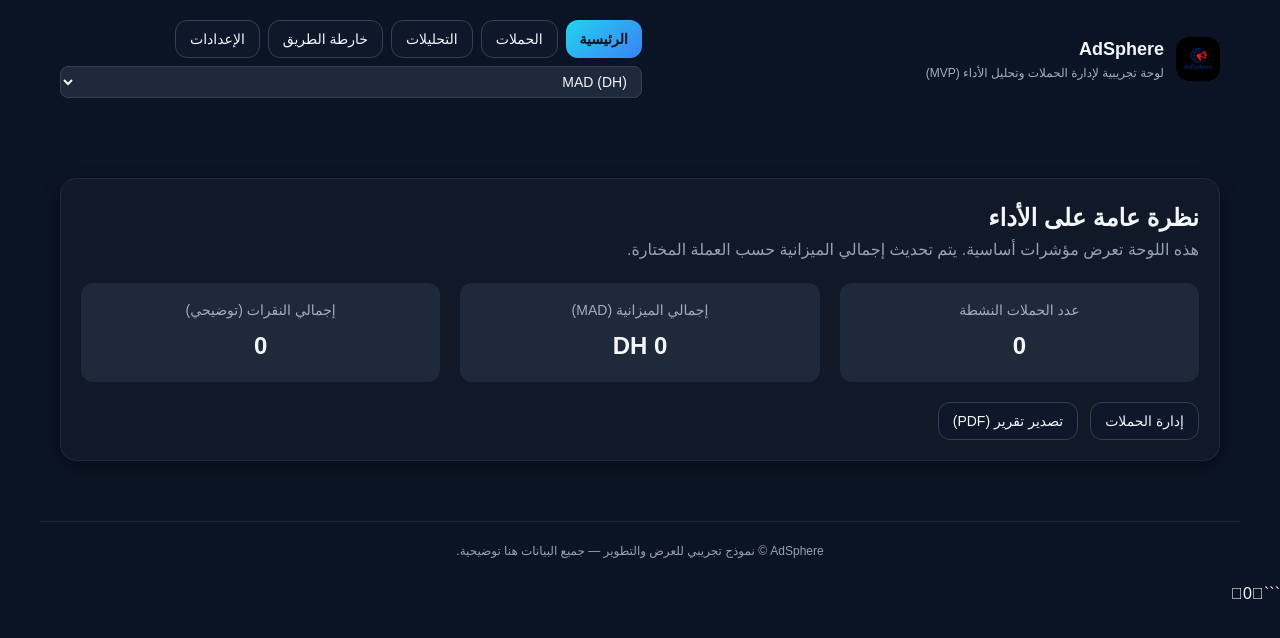
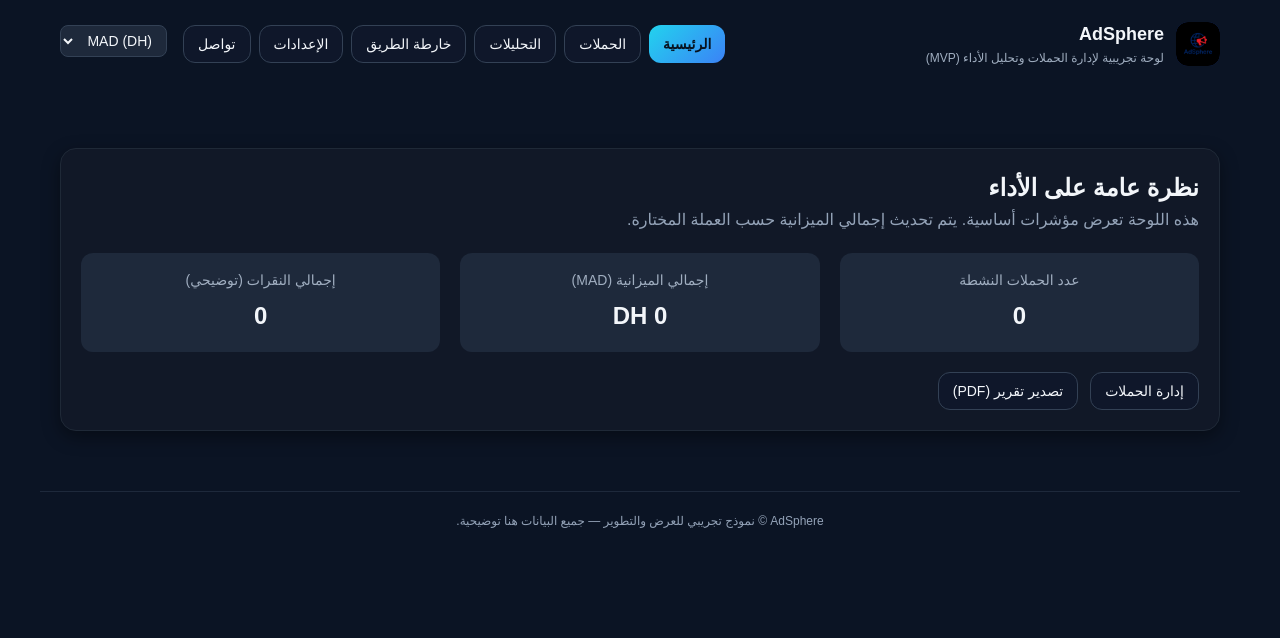
Before and after one commit to yassine3434done-art/adsphere, a plain HTML site: page index.html in a window 1280 px wide. Both pictures are taken after a click on the button "الرئيسية". Drawn offline with Linux system fonts and the light colour scheme.

Commit message:
إظهار مبدّل العملة في الرئيسية فقط + إضافة تبويب تواصل

````diff
--- a/index.html
+++ b/index.html
@@ -19,21 +19,22 @@
         <div class="brand-sub">لوحة تجريبية لإدارة الحملات وتحليل الأداء (MVP)</div>
       </div>
     </div>
+    <nav>
+  <button class="btn primary" data-go="home">الرئيسية</button>
+  <button class="btn" data-go="campaigns">الحملات</button>
+  <button class="btn" data-go="analytics">التحليلات</button>
+  <button class="btn" data-go="roadmap">خارطة الطريق</button>
+  <button class="btn" data-go="settings">الإعدادات</button>
+  <button class="btn" data-go="contact">تواصل</button>
 
-    <nav>
-      <!-- أزرار تُحدّث الهاش لضمان التنقّل حتى لو تعطّل جزء من JS -->
-      <button class="btn primary" data-go="home" onclick="location.hash='#home'">الرئيسية</button>
-      <button class="btn" data-go="campaigns" onclick="location.hash='#campaigns'">الحملات</button>
-      <button class="btn" data-go="analytics" onclick="location.hash='#analytics'">التحليلات</button>
-      <button class="btn" data-go="roadmap" onclick="location.hash='#roadmap'">خارطة الطريق</button>
-      <button class="btn" data-go="settings" onclick="location.hash='#settings'">الإعدادات</button>
-
-      <!-- Currency switcher -->
-      <select id="ccySelect" class="ccy-select" aria-label="تغيير العملة">
+  <!-- Currency switcher (يظهر بالرئيسية فقط) -->
+  <div id="ccyWrap" class="ccy-wrap">
+    <select id="ccySelect" class="ccy-select">
       <option value="MAD">MAD (DH)</option>
       <option value="USD">USD ($)</option>
       <option value="EUR">EUR (€)</option>
     </select>
+  </div>
 </nav>
   </header>
 
@@ -60,7 +61,7 @@
       </div>
 
       <div class="row">
-        <button class="btn" data-go="campaigns" onclick="location.hash='#campaigns'">إدارة الحملات</button>
+        <button class="btn" data-go="campaigns">إدارة الحملات</button>
         <button id="exportPDF" class="btn">تصدير تقرير (PDF)</button>
       </div>
     </section>
@@ -68,7 +69,6 @@
     <!-- Campaigns -->
     <section id="campaigns" class="section panel hidden">
       <h2>الحملات</h2>
-
       <div class="grid cols-2 gap">
         <div class="panel">
           <h3 class="m0">إضافة حملة جديدة</h3>
@@ -77,7 +77,6 @@
               <label>اسم الحملة</label>
               <input id="cName" type="text" placeholder="مثال: حملة الافتتاح"/>
             </div>
-
             <div>
               <label>القناة</label>
               <select id="cChannel">
@@ -86,12 +85,10 @@
                 <option>LinkedIn</option>
               </select>
             </div>
-
             <div>
               <label>الميزانية (<span id="budgetLabel2">MAD</span>)</label>
               <input id="cBudget" type="number" min="10" step="1" value="500"/>
             </div>
-
             <div class="grid cols-2 gap">
               <div>
                 <label>تاريخ البداية</label>
@@ -102,7 +99,6 @@
                 <input id="cEnd" type="date"/>
               </div>
             </div>
-
             <div>
               <label>الهدف</label>
               <select id="cGoal">
@@ -112,28 +108,23 @@
                 <option>الوعي بالعلامة</option>
               </select>
             </div>
-
             <div>
               <label>نقرات متوقعة (اختياري)</label>
               <input id="cClicks" type="number" min="0" step="1" placeholder="مثال: 1500"/>
             </div>
-
             <div>
               <label>ملاحظة مختصرة</label>
               <textarea id="cDesc" rows="2" placeholder="تفاصيل الجمهور/العرض"></textarea>
             </div>
-
             <div class="row">
               <button id="saveCamp" class="btn primary">حفظ</button>
               <span id="saveMsg" class="muted"></span>
             </div>
           </div>
         </div>
-
         <div class="panel">
           <h3 class="m0">آخر الحملات</h3>
           <div id="campList" class="list"></div>
-
           <div class="row">
             <button id="exportCSV" class="btn">تصدير CSV</button>
             <button id="clearAll" class="btn">حذف الكل</button>
@@ -146,21 +137,18 @@
     <section id="analytics" class="section panel hidden">
       <h2>التحليلات — نظرة بصرية</h2>
       <p class="muted">رسوم بسيطة: CTR وCPC (توضيحي).</p>
-
       <div class="grid cols-2 gap">
         <div class="panel">
           <h3 class="m0">CTR عبر الشهور</h3>
           <div class="bar"><div class="bar-fill" style="width:64%"></div></div>
           <div class="muted">المتوسط التقريبي: 3.4%</div>
         </div>
-
         <div class="panel">
           <h3 class="m0">CPC — متوسط تقديري</h3>
           <div class="bar"><div class="bar-fill" style="width:32%"></div></div>
           <div class="muted">المتوسط التقريبي: 2.1</div>
         </div>
       </div>
-
       <!-- Channel Summary -->
       <div class="panel">
         <h3 class="m0">ملخص القنوات</h3>
@@ -172,7 +160,6 @@
               <span class="badge success">CTR 3.8%</span>
             </div>
           </div>
-
           <div class="item panel row" style="justify-content:space-between">
             <div><strong>TikTok</strong> — Short Video</div>
             <div>
@@ -180,7 +167,6 @@
               <span class="badge success">CTR 4.5%</span>
             </div>
           </div>
-
           <div class="item panel row" style="justify-content:space-between">
             <div><strong>LinkedIn</strong> — B2B</div>
             <div>
@@ -190,7 +176,6 @@
           </div>
         </div>
       </div>
-
       <div class="panel">
         <h3 class="m0">ملاحظات تحسين</h3>
         <ul class="roadmap">
@@ -217,7 +202,6 @@
     <section id="settings" class="section panel hidden">
       <h2>الإعدادات</h2>
       <p class="muted">اختر العملة الافتراضية وحدّد معدّلات التحويل أو فعّل الأسعار الحيّة (عبر خادم Netlify).</p>
-
       <div class="grid cols-2 gap">
         <div class="panel">
           <div class="grid gap">
@@ -229,7 +213,6 @@
                 <option value="EUR">EUR (€)</option>
               </select>
             </div>
-
             <div class="grid cols-2 gap">
               <div>
                 <label>معدل 1 USD → MAD</label>
@@ -240,18 +223,15 @@
                 <input id="rateEurToMad" type="number" min="0.01" step="0.01" placeholder="مثال 11.00"/>
               </div>
             </div>
-
             <div>
               <label><input type="checkbox" id="useLiveRates"/> استعمال أسعار صرف حيّة (عبر /api/fx)</label>
             </div>
-
             <div class="row">
               <button id="saveSettings" class="btn primary">حفظ الإعدادات</button>
               <span id="saveSettingsMsg" class="muted"></span>
             </div>
           </div>
         </div>
-
         <div class="panel">
           <h3 class="m0">معلومات</h3>
           <ul class="roadmap">
@@ -263,6 +243,18 @@
       </div>
     </section>
 
+    <!-- Contact -->
+    <section id="contact" class="section panel hidden">
+      <h2>تواصل معنا</h2>
+      <p class="muted">يمكنك مراسلتنا عبر النموذج أدناه:</p>
+      <form action="https://formspree.io/f/mdkwaokw" method="POST" class="grid gap">
+        <input type="text" name="name" placeholder="الإسم" required>
+        <input type="email" name="email" placeholder="البريد الإلكتروني" required>
+        <textarea name="message" rows="4" placeholder="الرسالة" required></textarea>
+        <button type="submit" class="btn primary">إرسال</button>
+      </form>
+    </section>
+
   </main>
 
   <footer class="container muted small">
@@ -272,4 +264,3 @@
   <script src="script.js"></script>
 </body>
 </html>
-```0
--- a/script.js
+++ b/script.js
@@ -125,6 +125,7 @@ const rateEurToMadEl = document.getElementById('rateEurToMad');
 const useLiveRatesEl = document.getElementById('useLiveRates');
 const saveSettingsBtn= document.getElementById('saveSettings');
 const saveSettingsMsg= document.getElementById('saveSettingsMsg');
+const ccyWrap = document.getElementById('ccyWrap');
 
 /* ---------- تنقّل بين التبويبات (أزرار) ---------- */
 buttons.forEach(btn=>{
@@ -136,6 +137,7 @@ buttons.forEach(btn=>{
     if(id==='settings') settingsLoad();
     window.scrollTo({ top:0, behavior:'smooth' });
     buttons.forEach(b=>b.classList.remove('primary'));
+    if (ccyWrap) ccyWrap.style.display = (id === 'home') ? 'inline-block' : 'none';
     btn.classList.add('primary');
     // حدث الهاش حتى يبقى التنقل شغال لو تعطل JS لاحقاً
     location.hash = `#${id}`;
@@ -314,6 +316,7 @@ if(saveSettingsBtn){
 /* ---------- إقلاع التطبيق ---------- */
 (function boot(){
   rerenderCampList();
+  if (ccyWrap) ccyWrap.style.display = 'inline-block'; // البداية على الرئيسية
   showByHash(); // عرض القسم من الهاش أولاً
   (async ()=>{
     if(isUseLiveRates()){ await ensureLiveRatesFresh(); }
--- a/style.css
+++ b/style.css
@@ -113,3 +113,5 @@ img,video{max-width:100%;height:auto}
 /* شارات ملخص القنوات (إن لم تكن مضافة) */
 .badge.success{background:#065f46;border-color:#065f46}
 .badge.warn{background:#92400e;border-color:#92400e}
+
+.ccy-wrap{ display:inline-block; margin-inline-start:8px }
````
Lines whose indentation alone changed are shown as unchanged.
